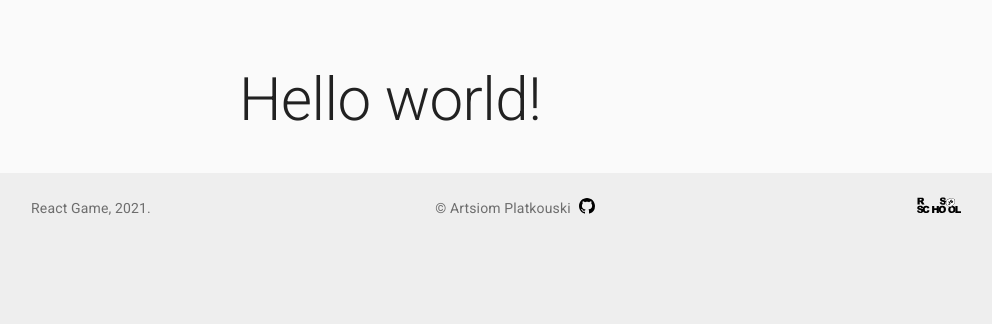
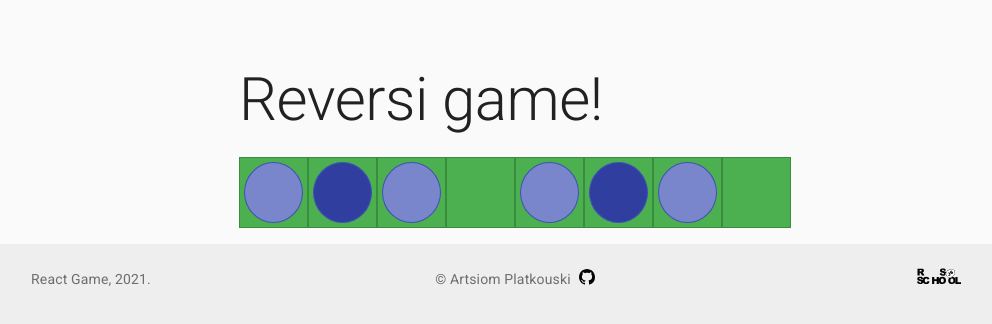
Before and after one commit to aplatkouski/react-game, a React app: page / in a window 1280 px wide. Shown: the top 324 px of the page, without its empty margins (125-1117 px from the left). Built offline with nearby package versions, Linux system fonts and the light colour scheme.

Commit message:
feat: add gameboard
Signed-off-by: aplatkouski <5857672+aplatkouski@users.noreply.github.com>

```diff
--- /dev/null
+++ b/src/components/Cell/Cell.tsx
@@ -0,0 +1,36 @@
+import { Grid } from '@material-ui/core';
+import { createStyles, Theme } from '@material-ui/core/styles';
+import { makeStyles } from '@material-ui/styles';
+import Mark from 'Components/Mark';
+import * as React from 'react';
+
+const useStyles = makeStyles((theme: Theme) =>
+  createStyles({
+    item: {
+      border: '2px solid blue',
+      backgroundColor: theme.palette.success.main,
+      borderWidth: theme.spacing(0.1),
+      borderColor: theme.palette.success.dark,
+      borderStyle: 'solid',
+      paddingBottom: '12.5%',
+      position: 'relative',
+    },
+  })
+);
+
+interface Props {
+  // eslint-disable-next-line react/require-default-props
+  color?: string;
+}
+
+const Cell = ({ color }: Props): JSX.Element => {
+  const classes = useStyles();
+
+  return (
+    <Grid className={classes.item} color="primary" item xs={2}>
+      {color && <Mark color={color} />}
+    </Grid>
+  );
+};
+
+export default Cell;
--- /dev/null
+++ b/src/components/Cell/index.ts
@@ -0,0 +1,3 @@
+import Cell from './Cell';
+
+export default Cell;
--- a/src/components/MainView/MainView.tsx
+++ b/src/components/MainView/MainView.tsx
@@ -1,5 +1,6 @@
-import { Container, Typography } from '@material-ui/core';
+import { Container, Grid, Typography } from '@material-ui/core';
 import { makeStyles } from '@material-ui/core/styles';
+import Cell from 'Components/Cell';
 import * as React from 'react';
 
 const useStyles = makeStyles((theme) => ({
@@ -15,8 +16,32 @@ const MainView = (): JSX.Element => {
   return (
     <Container className={classes.main} component="main" maxWidth="sm">
       <Typography component="h1" gutterBottom variant="h2">
-        Hello world!
+        Reversi game!
       </Typography>
+      <Grid
+        alignItems="center"
+        container
+        direction="column"
+        justify="flex-start"
+        wrap="nowrap"
+      >
+        <Grid
+          alignItems="center"
+          container
+          direction="row"
+          justify="center"
+          wrap="nowrap"
+        >
+          <Cell color="white" />
+          <Cell color="dark" />
+          <Cell color="white" />
+          <Cell />
+          <Cell color="white" />
+          <Cell color="dark" />
+          <Cell color="white" />
+          <Cell />
+        </Grid>
+      </Grid>
     </Container>
   );
 };
--- /dev/null
+++ b/src/components/Mark/Mark.tsx
@@ -0,0 +1,46 @@
+import { Theme } from '@material-ui/core/styles';
+import { createStyles, makeStyles } from '@material-ui/styles';
+import clsx from 'clsx';
+import * as React from 'react';
+
+const useStyles = makeStyles((theme: Theme) =>
+  createStyles({
+    root: {
+      position: 'absolute',
+      top: 0,
+      bottom: 0,
+      width: `calc(100% - ${theme.spacing(1)}px)`,
+      height: `calc(100% - ${theme.spacing(1)}px)`,
+      borderWidth: theme.spacing(0.2),
+      borderColor: theme.palette.primary.main,
+      borderStyle: 'solid',
+      borderRadius: '50%',
+      margin: theme.spacing(0.5),
+    },
+    dark: {
+      backgroundColor: theme.palette.primary.dark,
+    },
+    white: {
+      backgroundColor: theme.palette.primary.light,
+    },
+  })
+);
+
+interface Props {
+  color: string;
+}
+
+const Mark = ({ color }: Props): JSX.Element => {
+  const classes = useStyles();
+
+  return (
+    <div
+      className={clsx(classes.root, {
+        [classes.dark]: color === 'dark',
+        [classes.white]: color === 'white',
+      })}
+    />
+  );
+};
+
+export default Mark;
--- /dev/null
+++ b/src/components/Mark/index.ts
@@ -0,0 +1,3 @@
+import Mark from './Mark';
+
+export default Mark;
--- /dev/null
+++ b/src/entities/gameboard.ts
@@ -0,0 +1,5 @@
+import ICell from 'Entities/cell';
+
+type Gameboard = Array<ICell>;
+
+export default Gameboard;
```
Also changed, not shown: src/entities/cell.ts (added, +12 -0 lines), 2 other files (tests, documents, lock files or other folders).
